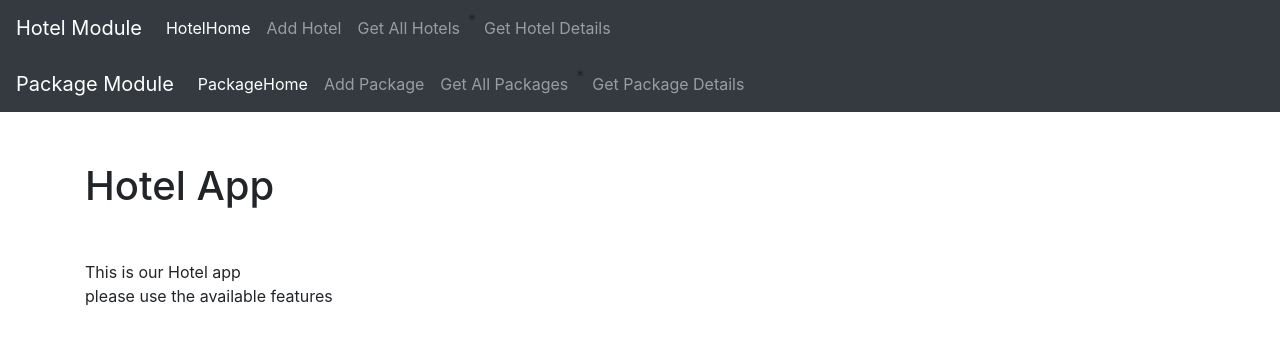
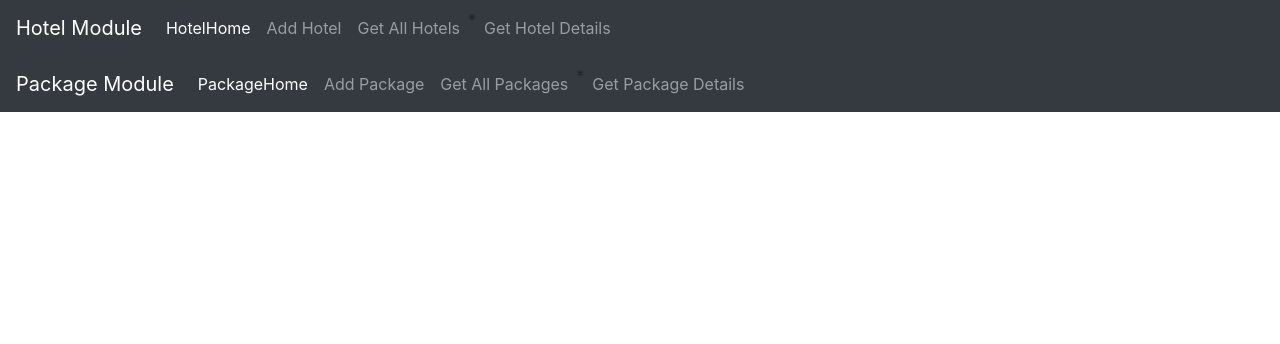
Before and after one commit to Navaneeth1220/tms_frontend, a React (Create React App) app in the folder tms/: page / in a window 1280 px wide. Shown: the top 344 px of the page. Built offline with nearby package versions, Linux system fonts and the light colour scheme.

Commit message:
Hotel and Package Module Completed

```diff
--- a/tms/src/App.js
+++ b/tms/src/App.js
@@ -150,12 +150,12 @@ function App() {
 
                 <Switch>
 
-                  <Route exact path="/" component={HotelHome} />
+                  <Route exact path="/hotelhome" component={HotelHome} />
                   <Route exact path="/allhotels" component={GetAllHotels} />
                   <Route exact path="/addhotel" component={AddHotel} />
                   <Route exact path="/hoteldetails/:hotelId" component={GetHotelDetailsByParameter} />
                   <Route exact path="/hoteldetailsonrequest" component={GetHotelDetailsOnRequest} />
-                  <Route exact path="/" component={PackageHome} />
+                  <Route exact path="/packagehome" component={PackageHome} />
                   <Route exact path="/allpackages" component={GetAllPackages} />
                   <Route exact path="/addpackage" component={AddPackage} />
                   <Route exact path="/packagedetails/:packageId" component={GetPackageDetailsByParameter} />
--- a/tms/src/component/hotelcomponent/HotelNavbar.js
+++ b/tms/src/component/hotelcomponent/HotelNavbar.js
@@ -24,7 +24,7 @@ export default function HotelNavbar() {
                 <div className="collapse navbar-collapse" id="navbarSupportedContent">
                     <ul className="navbar-nav mr-auto">
                         <li className="nav-item active">
-                            <Link to="/" className="nav-link" >
+                            <Link to="/hotelhome" className="nav-link" >
                                 <span>HotelHome </span>
                                 <span className="sr-only">(current)</span>
 
@@ -54,7 +54,7 @@ export default function HotelNavbar() {
                         <li className="nav-item">
 
                             <Link to="/hoteldetailsonrequest" className="nav-link" >
-                                <span>Get Hotel Details</span>
+                                <span>Get Hotel Details </span>
                             </Link>
                         </li>
 
--- a/tms/src/component/packagecomponent/PackageNavbar.js
+++ b/tms/src/component/packagecomponent/PackageNavbar.js
@@ -24,7 +24,7 @@ export default function PackageNavbar() {
                 <div className="collapse navbar-collapse" id="navbarSupportedContent">
                     <ul className="navbar-nav mr-auto">
                         <li className="nav-item active">
-                            <Link to="/" className="nav-link" >
+                            <Link to="/packagehome" className="nav-link" >
                                 <span>PackageHome </span>
                                 <span className="sr-only">(current)</span>
 
```
